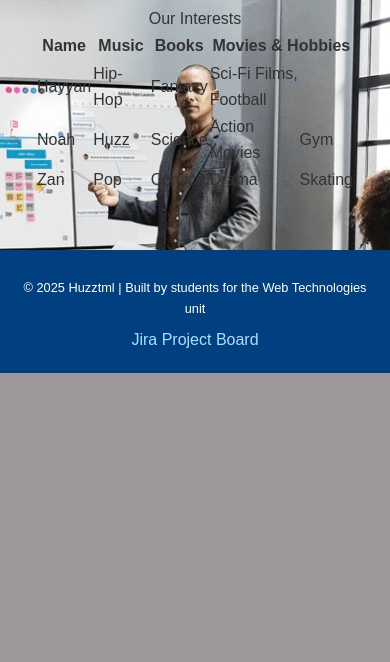
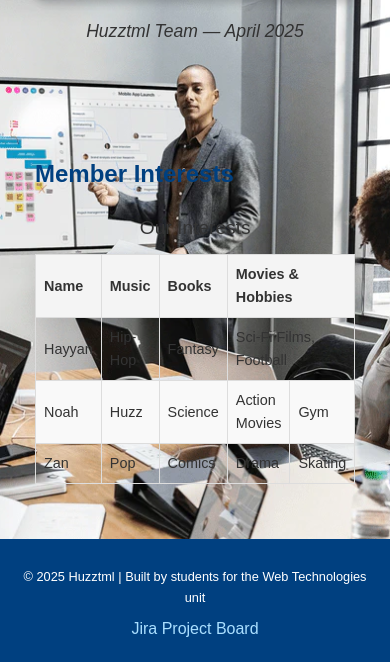
Before and after one commit to 105920925/Huzztml-project, a PHP site: page /project1/about.html in a window 390 px wide. Shown: the part 1801-2463 px from the top of the page. Before the commit the page ends 2174 px from the top, so only its background shows below. Run offline with PHP 8.4, Linux system fonts and the light colour scheme.

Commit message:
merged styles.css (focusing on fixing about.html)

```diff
--- a/styles/styles.css
+++ b/styles/styles.css
@@ -116,32 +116,81 @@ section p {
   font-size: 1em;
 }
 
-/* === Button Styles === */
-button {
-  background-color: #004080; /* Blue button background */
-  color: white;
-  border: none;
-  padding: 10px 20px;
+/* === Member List Styles === */
+ul {
+  margin-left: 20px;
   font-size: 1em;
-  border-radius: 5px;
-  cursor: pointer;
+}
+
+ul li {
+  margin-bottom: 10px;
+}
+
+ul li span.student-id {
+  color: #005b99; /* Highlight the student IDs in a different color */
+}
+
+ul li strong {
+  font-weight: bold;
+}
+
+/* === Contributions Styles === */
+dl {
+  margin-left: 20px;
+}
+
+dl dt {
+  font-weight: bold;
   margin-top: 10px;
 }
 
-button:hover {
-  background-color: #003366; /* Darker blue on hover */
+dl dd {
+  margin-left: 20px;
 }
 
-/* Job Card Buttons */
-.job-box button {
-  background-color: #0066cc;
-  color: white;
-  padding: 10px 15px;
-  border-radius: 5px;
+/* === Team Photo Section === */
+figure {
+  text-align: center;
+  margin-top: 20px;
 }
 
-.job-box button:hover {
-  background-color: #004080;
+figure img {
+  width: 100%;
+  height: auto;
+  border-radius: 10px;
+  box-shadow: 0 4px 8px rgba(0, 0, 0, 0.2);
+}
+
+figcaption {
+  margin-top: 10px;
+  font-style: italic;
+  font-size: 1.1em;
+}
+
+/* === Member Interests Table Styles === */
+table {
+  width: 100%;
+  border-collapse: collapse;
+  margin-top: 20px;
+}
+
+table caption {
+  font-size: 1.2em;
+  margin-bottom: 10px;
+}
+
+table th, table td {
+  padding: 10px;
+  border: 1px solid #ddd;
+  text-align: left;
+}
+
+table th {
+  background-color: #f4f4f4;
+}
+
+table tr:nth-child(even) {
+  background-color: #f9f9f9;
 }
 
 /* === Footer Styles === */
@@ -175,13 +224,11 @@ footer .contact-email {
   }
 
   figure {
-      float: none; /* Reset float for figures */
       width: 100%; /* Make images full-width on small screens */
       margin: 20px 0;
   }
 
   .student-id {
-      float: none;
       display: block;
       text-align: right; /* Align student ID text to the right */
   }
@@ -190,42 +237,11 @@ footer .contact-email {
   section {
       padding: 15px; /* Reduced padding for better use of space */
   }
-}
 
-/* === Form & Input Styles === */
-form {
-  display: flex;
-  flex-direction: column;
-  gap: 1.5rem;
-}
-
-input[type="text"],
-input[type="email"],
-input[type="tel"],
-input[type="url"],
-select,
-textarea {
-  padding: 0.75rem;
-  border: 1px solid #d1d5db;
-  border-radius: 0.375rem;
-  font-size: 1rem;
-  width: 100%;
-  box-sizing: border-box;
-  background-color: #ffffff;
-  color: #111827;
-  font-family: inherit;
-  transition: border-color 0.2s, background-color 0.2s;
-}
-
-input[type="text"]:focus,
-input[type="email"]:focus,
-input[type="tel"]:focus,
-input[type="url"]:focus,
-select:focus,
-textarea:focus {
-  outline: none;
-  border-color: #2563eb; /* Blue border on focus */
-  background-color: #f0f9ff; /* Light blue background on focus */
+  table th, table td {
+    padding: 8px;
+    font-size: 0.9em; /* Adjusted font size for table cells */
+  }
 }
 
 /* === Job Card Layout === */
```
